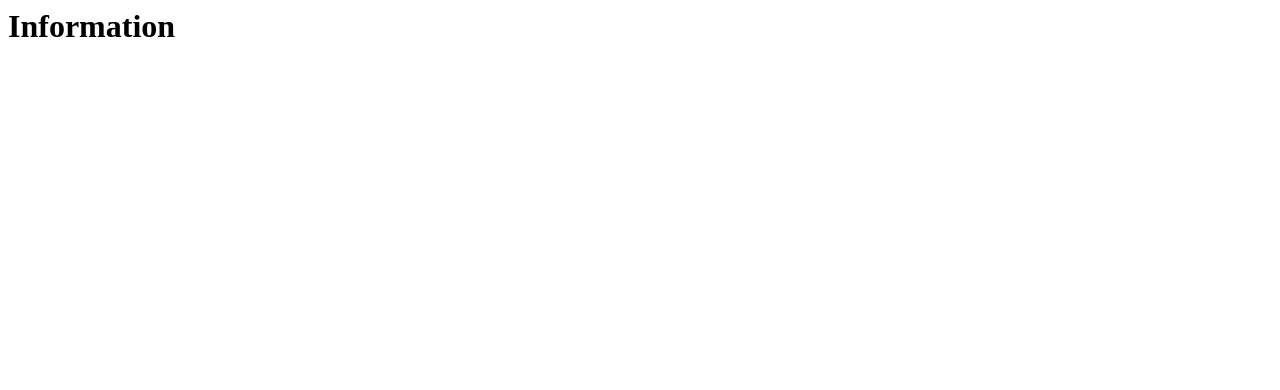
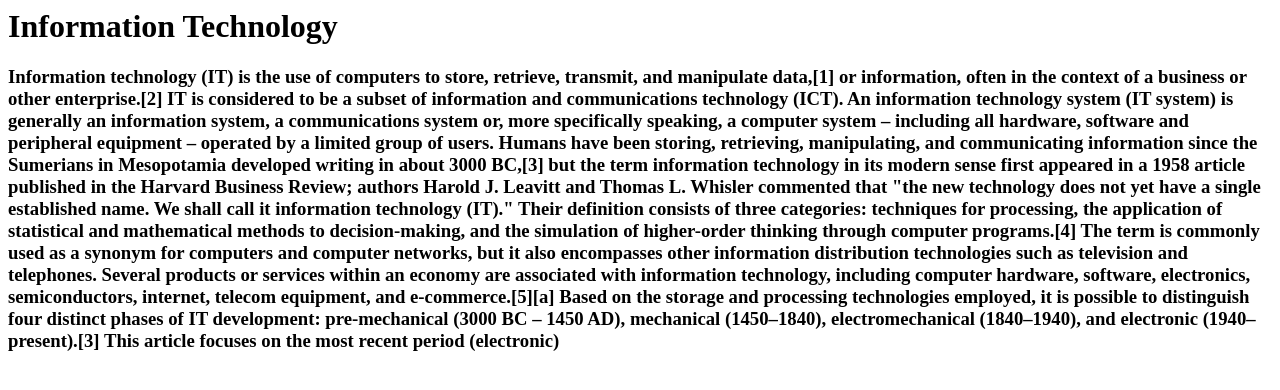
Before and after one commit to tejasiporwal/tejasiporwal.github.io, a plain HTML site: page index.html in a window 1280 px wide. Drawn offline with Linux system fonts and the light colour scheme.

Commit message:
Update index.html

```diff
--- a/index.html
+++ b/index.html
@@ -1,3 +1,12 @@
 <h1>
-Information
+Information Technology
 </h1>
+
+<h3>Information technology (IT) is the use of computers to store, retrieve, transmit, and manipulate data,[1] or information, often in the context of a business or other enterprise.[2] IT is considered to be a subset of information and communications technology (ICT). An information technology system (IT system) is generally an information system, a communications system or, more specifically speaking, a computer system – including all hardware, software and peripheral equipment – operated by a limited group of users.
+
+Humans have been storing, retrieving, manipulating, and communicating information since the Sumerians in Mesopotamia developed writing in about 3000 BC,[3] but the term information technology in its modern sense first appeared in a 1958 article published in the Harvard Business Review; authors Harold J. Leavitt and Thomas L. Whisler commented that "the new technology does not yet have a single established name. We shall call it information technology (IT)." Their definition consists of three categories: techniques for processing, the application of statistical and mathematical methods to decision-making, and the simulation of higher-order thinking through computer programs.[4]
+
+The term is commonly used as a synonym for computers and computer networks, but it also encompasses other information distribution technologies such as television and telephones. Several products or services within an economy are associated with information technology, including computer hardware, software, electronics, semiconductors, internet, telecom equipment, and e-commerce.[5][a]
+
+Based on the storage and processing technologies employed, it is possible to distinguish four distinct phases of IT development: pre-mechanical (3000 BC – 1450 AD), mechanical (1450–1840), electromechanical (1840–1940), and electronic (1940–present).[3] This article focuses on the most recent period (electronic)
+</h3>
```
